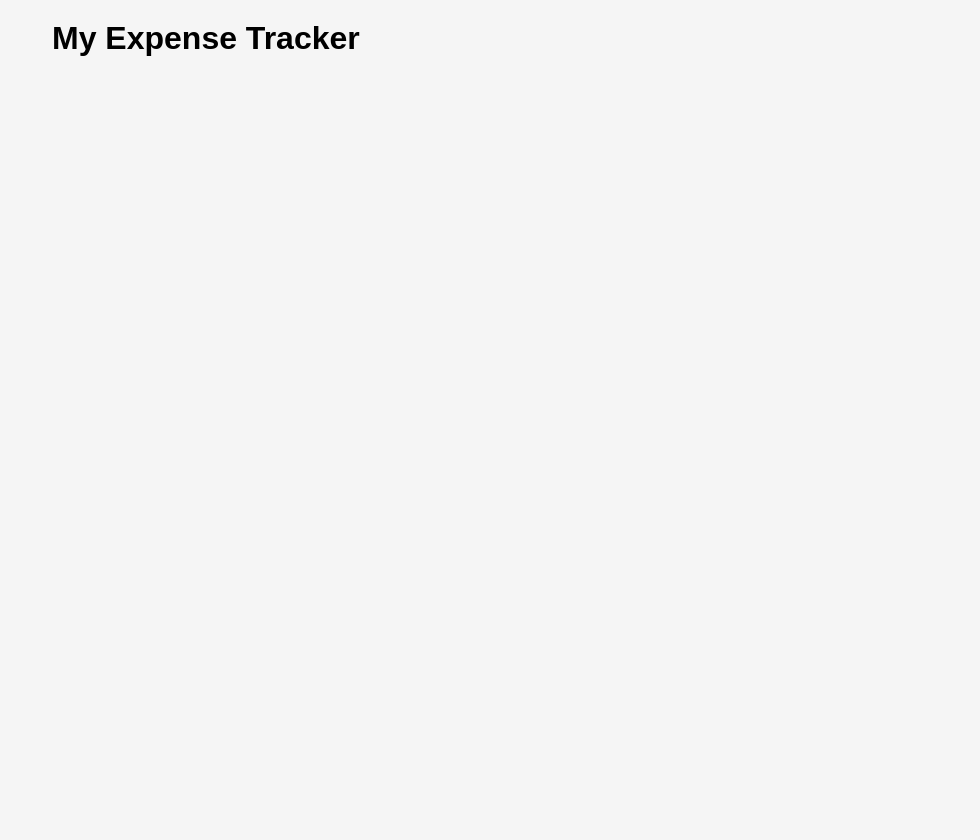
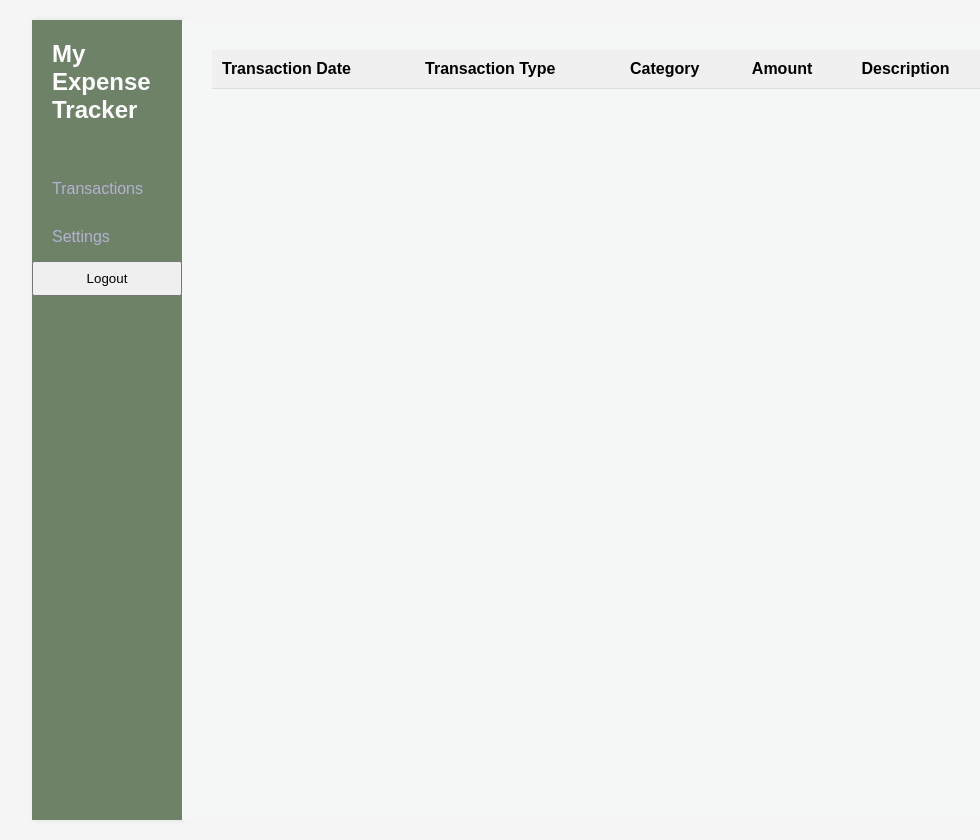
Before and after one commit to omar94khan/ExpenseTrackingSystem, a React (Vite) app in the folder expense-tracker-frontend/: page /settings in a window 1280 px wide. Before the commit this address had no page. Shown: the whole page, without its empty margins (8-988 px from the left). Before the commit the page ends 800 px from the top, so only its background shows below. Built offline with nearby package versions, Linux system fonts and the light colour scheme.

Commit message:
Unspeakable things have happened here

```diff
--- a/expense-tracker-frontend/src/App.jsx
+++ b/expense-tracker-frontend/src/App.jsx
@@ -1,32 +1,52 @@
-import { BrowserRouter, Routes, Route, Navigate } from 'react-router-dom';
-import { useState } from 'react';
+import { BrowserRouter, Routes, Route, Navigate, redirect, useNavigate } from 'react-router-dom';
+import { useState, useEffect } from 'react';
 import Login from './pages/Login';
 import Dashboard from './pages/Dashboard';
 import Transactions from './pages/Transactions';
 import Reports from './pages/Reports';
 import CardSearch from './pages/CardSearch';
 import UserCreate from './pages/UserCreate';
+import Layout from './pages/NavigationBar';
+import Settings from './pages/Settings';
 
 function App() {
 
-  const [loginToken, setLoginToken] = useState("");
+  const [loginToken, setLoginToken] = useState(localStorage.getItem("token") || "");
+
 
   function onLogin(token) {
+    localStorage.setItem("token", token);
     setLoginToken(token);
+  };
+
+  function onLogout() {
+    const confirmed = window.confirm("Are you sure you want to logout?");
+
+    if (confirmed) {
+      localStorage.removeItem("token");
+      setLoginToken("");
+      console.log("reached the end")
+      BrowserRouter("/");
+    }
+
   };
 
     return (
       <div>
-        <h1>My Expense Tracker</h1>
         <BrowserRouter>
             <Routes>
                 <Route path="/login" element={<Login tokenSetter={onLogin}/>} />
-                <Route path="/dashboard" element={<Dashboard token={loginToken}/>} />
-                <Route path="/transactions" element={<Transactions token={loginToken}/>} />
-                <Route path="/reports" element={<Reports token={loginToken}/>} />
-                <Route path="/cards" element={<CardSearch token={loginToken}/>} />
                 <Route path="/usercreate" element={<UserCreate />} />
+                <Route element={<Layout onLogout={onLogout} />}>
+                    <Route path="/transactions" element={<Transactions token={loginToken} />} />
+                    <Route path="/dashboard" element={<Dashboard token={loginToken}/>} />
+                    <Route path="/transactions" element={<Transactions token={loginToken}/>} />
+                    <Route path="/reports" element={<Reports token={loginToken}/>} />
+                    <Route path="/cards" element={<CardSearch token={loginToken}/>} />
+                    <Route path="/settings" element={<Settings token={loginToken}/>} />
+                </Route>
                 <Route path="/" element={<Navigate to="/login" />} />
+                <Route path="/logout" element={<Navigate to="/login" />} />
             </Routes>
         </BrowserRouter>
       </div>
--- a/expense-tracker-frontend/src/index.css
+++ b/expense-tracker-frontend/src/index.css
@@ -59,3 +59,90 @@ h1 {
 h2 {
   margin-bottom: 20px;
 }
+
+/* Layout.css */
+* {
+  margin: 0;
+  /* box-sizing: border-box; */
+  box-sizing: content-box;
+}
+
+/* Flexbox container for sidebar and main content */
+.layout-container {
+  display: flex;
+  height: 100vh; /* Takes full viewport height */
+  width: 80vw;
+}
+
+/* Sidebar styling (Left Navigation) */
+.sidebar {
+  width: 150px;
+  background-color: #6e8268;
+  color: #ffffff;
+  display: flex;
+  flex-direction: column;
+  flex-shrink: 0; /* Prevents sidebar from shrinking on smaller screens */
+  box-shadow: 2px 0 5px rgba(0, 0, 0, 0.1);
+}
+
+.sidebar-header {
+  padding: 20px;
+  background-color: #6e8268;
+  border-bottom: 1px solid #6e8268;
+}
+
+.sidebar-nav {
+  display: flex;
+  flex-direction: column;
+  padding: 0cqmax;
+}
+
+.sidebar-nav a {
+  padding: 15px 20px;
+  color: #b3b3d1;
+  text-decoration: none;
+  font-weight: 500;
+  transition: all 0.3s ease;
+}
+
+.sidebar-nav a:hover {
+  background-color: #d1d1d5;
+  color: #ffffff;
+  border-left: 4px solid #6e8268; /* Left indicator border */
+}
+
+/* Main Content Area */
+.main-content {
+  flex-grow: 1; /* Fills the rest of the screen space */
+  background-color: #f4f7f6;
+  padding: 30px;
+  overflow-y: auto; /* Adds scrollbar if page content is too tall */
+}
+
+#logoutButton = {
+    background: "none",
+    border: "none",
+    color: "inherit",
+    font: "inherit",
+    cursor: "pointer",
+    textAlign: "left",
+    padding: "0",
+    display: "block",
+    width: "100%"
+};
+
+/* Responsive adjustment for small screens */
+@media (max-width: 360px) {
+  .layout-container {
+    flex-direction: column;
+  }
+
+  .sidebar {
+    width: 50%;
+    height: auto;
+  }
+
+  .sidebar-nav a {
+    text-align: center;
+  }
+}
--- a/expense-tracker-frontend/src/pages/CreateTransactions.jsx
+++ b/expense-tracker-frontend/src/pages/CreateTransactions.jsx
@@ -100,10 +100,10 @@ function CreateTransactions({token, refreshCount, setRefreshCount}) {
             <thead>
                 <tr>
                     <th>Transaction Date</th>
-                    <th>Description</th>
+                    <th>Transaction Type</th>
                     <th>Category</th>
                     <th>Amount</th>
-                    <th>Transaction Type</th>
+                    <th>Description</th>
                     <th></th>
                 </tr>
             </thead>
@@ -111,10 +111,10 @@ function CreateTransactions({token, refreshCount, setRefreshCount}) {
             <tbody>
                 <tr>
                     <td><input type="date" id="transaction-time" onChange={(e) => setTransactionTime(e.target.value)} /></td>
-                    <td><input type='text' id='transaction-description' onChange={(e) => setTransactionDescription(e.target.value)}/></td>
+                    <td><select onChange={(e) => setTransactionType(e.target.value)}><option>Income</option> <option>Expense</option> <option>Transfer</option> </select></td>
                     <td>{populateOptions()}</td>
                     <td><input type="number" id="transaction-amount" onChange={(e) => setTransactionAmount(e.target.value)} /></td>
-                    <td><select onChange={(e) => setTransactionType(e.target.value)}><option>Income</option> <option>Expense</option> <option>Transfer</option> </select></td>
+                    <td><input type='text' id='transaction-description' onChange={(e) => setTransactionDescription(e.target.value)}/></td>
                     <td><button onClick={() => createTransaction()}>Post Transaction</button></td>
                 </tr>
             </tbody>
--- a/expense-tracker-frontend/src/pages/FetchTransactions.jsx
+++ b/expense-tracker-frontend/src/pages/FetchTransactions.jsx
@@ -74,7 +74,7 @@ function FetchTransactions({token, refreshCount, setRefreshCount}) {
     }, [refreshCount]);
 
     function populateTable() {
-        transactions.map((row) =>   <tr>
+        return transactions.map((row) =>   <tr>
                                         <td>{row.id}</td>
                                         <td>{row.date}</td>
                                         <td>{row.transaction_type}</td>
@@ -82,7 +82,7 @@ function FetchTransactions({token, refreshCount, setRefreshCount}) {
                                         <td>{row.amount}</td>
                                         <td>{row.description}</td>
                                         <td><button onClick={() => deleteTransactions(row.id)}>Delete Transaction</button></td>
-                                    </tr>)
+                                    </tr>);
         };
 
 
--- /dev/null
+++ b/expense-tracker-frontend/src/pages/NavigationBar.jsx
@@ -0,0 +1,39 @@
+
+// import { Outlet } from "react-router";
+import { Outlet, Link, useNavigate } from "react-router-dom";
+
+
+function Layout({ onLogout }) {
+
+    function handleLogout() {
+        onLogout();
+        useNavigate("/");
+    }
+
+    return (
+
+        <div className="layout-container">
+
+            {/* Left Sidebar */}
+            <aside className="sidebar">
+                <div className="sidebar-header">
+                    <h2>My Expense Tracker</h2>
+                </div>
+                <nav className="sidebar-nav">
+                    <Link to="/transactions">Transactions</Link>
+                    <Link to="/settings">Settings</Link>
+                    <button type="button" onClick={onLogout} itemID="logoutButton" >
+                        Logout
+                    </button>
+                </nav>
+            </aside>
+
+            {/* Main Content Area (where child components render) */}
+            <main className="main-content">
+                <Outlet />
+            </main>
+        </div>
+    );
+}
+
+export default Layout;
--- /dev/null
+++ b/expense-tracker-frontend/src/pages/Settings.jsx
@@ -0,0 +1,30 @@
+import {useState} from 'react';
+
+
+function Settings({token}) {
+
+
+
+    return (<div>
+        <table>
+            <thead>
+                <tr>
+                    <th>Transaction Date</th>
+                    <th>Transaction Type</th>
+                    <th>Category</th>
+                    <th>Amount</th>
+                    <th>Description</th>
+                    <th></th>
+                </tr>
+            </thead>
+
+            <tbody>
+                <tr>
+
+                </tr>
+            </tbody>
+        </table>
+    </div>);
+}
+
+export default Settings;
--- a/expense-tracker-frontend/src/pages/Transactions.jsx
+++ b/expense-tracker-frontend/src/pages/Transactions.jsx
@@ -5,7 +5,7 @@ import FetchTransactions from './FetchTransactions';
 
 
 function Transactions({token}) {
-    console.log("Token received from App.jsx = "+token)
+
     const [refreshCount, setRefreshCount] = useState(0)
 
     return (<div>
```
